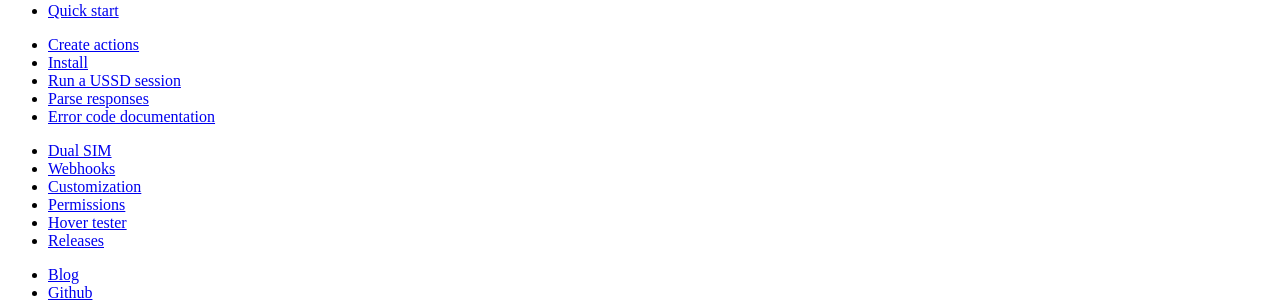
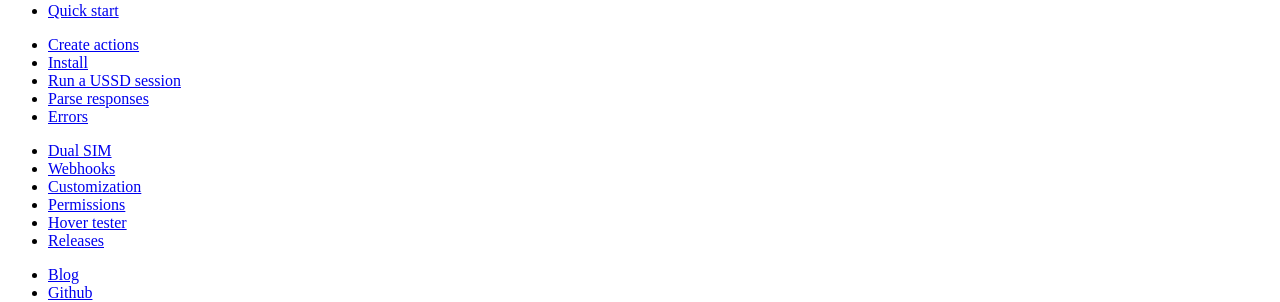
Before and after one commit to UseHover/hover-docs, a Jekyll site: the page built from index.md, in a window 1280 px wide and 900 px high. Shown: the part 255-557 px from the top of the window. Built offline with Jekyll 4.4.1, drawn with Linux system fonts in a browser that asks for light colours; nearby versions of some CDN libraries; a style sheet for code colours, icons or effects is not loaded.

Commit message:
updated error page terminology

```diff
--- a/_data/sidebar.yml
+++ b/_data/sidebar.yml
@@ -15,7 +15,7 @@ menu:
       - page: Parse responses
         url: /parsing
 
-      - page: Error code documentation
+      - page: Errors
         url: /errors
 
   - links:
```
